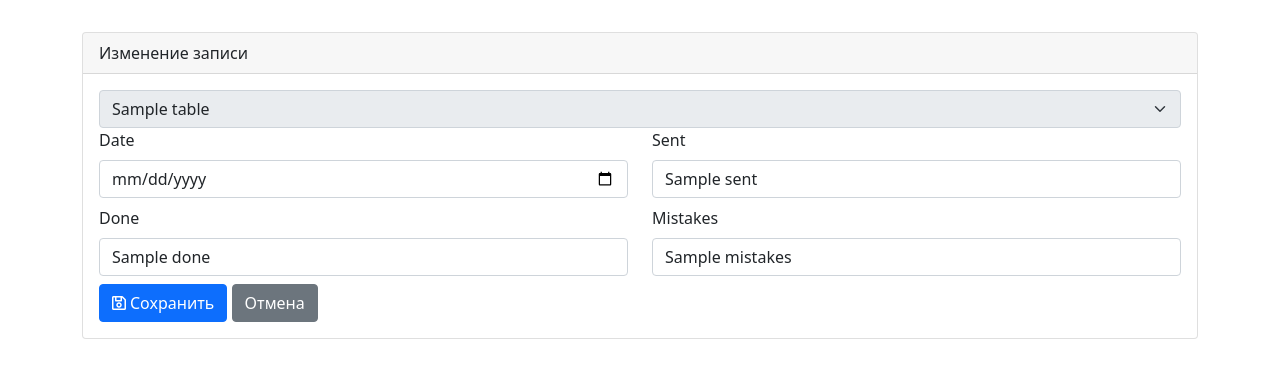
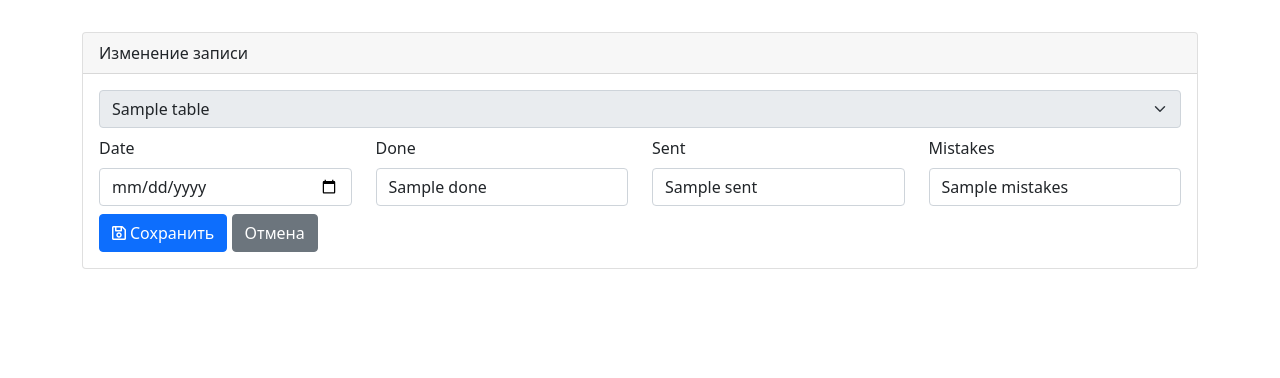
Before and after one commit to kve1989/NumberOKB, a Flask app: template app/templates/data/edit.html in a window 1280 px wide. Shown: the top 378 px of the page. Run offline with Flask 2, Linux system fonts and the light colour scheme; the template is opened without the code that fills it: most values are stand-ins (such as "Sample title", 1, 10 or a date in 2020); form fields are guessed from the names that the template uses; some libraries are stand-ins or nearby versions.

Commit message:
update UI

```diff
--- a/app/templates/data/components/form.html
+++ b/app/templates/data/components/form.html
@@ -1,23 +1,22 @@
 {{ form.csrf_token() }}
 
 <div class="row mb-2">
-    <div class="col-6">
+    <div class="col-3">
         {{ form.date.label(class="form-label") }}
         {{ form.date(class="form-control", value=record.date if record else date) }}
     </div>
 
-    <div class="col-6">
-        {{ form.sent.label(class="form-label") }}
-        {{ form.sent(class="form-control", value=record.sent if record) }}
-    </div>
-</div>
-<div class="row mb-2">
-    <div class="col-6">
+    <div class="col-3">
         {{ form.done.label(class="form-label") }}
         {{ form.done(class="form-control", value=record.done if record) }}
     </div>
 
-    <div class="col-6">
+    <div class="col-3">
+        {{ form.sent.label(class="form-label") }}
+        {{ form.sent(class="form-control", value=record.sent if record) }}
+    </div>
+
+    <div class="col-3">
         {{ form.mistakes.label(class="form-label") }}
         {{ form.mistakes(class="form-control", value=record.mistakes if record) }}
     </div>
--- a/app/templates/data/create.html
+++ b/app/templates/data/create.html
@@ -11,7 +11,9 @@
                     <div class="col">
                         <select class="form-select" name="table" id="">
                             {% for table in tables %}
-                                <option value="{{ table[0] }}" {{ 'selected' if session['table'] in table[0] else '' }}>{{ table[1] }}</option>
+                                <option value="{{ table[0] }}" {{ 'selected' if session['table'] in table[0] else '' }}>
+                                    {{ table[1] }}
+                                </option>
                             {% endfor %}
                         </select>
                     </div>
--- a/app/templates/data/edit.html
+++ b/app/templates/data/edit.html
@@ -7,6 +7,8 @@
         <div class="card-header">Изменение записи</div>
         <div class="card-body">
             <form action="{{ url_for('data_update', id=record.id) }}" method="POST">
+                <div class="row mb-2">
+                    <div class="col">
                         <select class="form-select" name="table" disabled>
                             {% for table in tables %}
                                 <option value="{{ table[0] }}" {{ 'selected' if session['table'] in table[0] else '' }}>
@@ -14,6 +16,8 @@
                                 </option>
                             {% endfor %}
                         </select>
+                    </div>
+                </div>
                 {% include 'data/components/form.html' %}
 
                 <button class="btn btn-primary" type="submit"><i class="far fa-save me-1"></i>Сохранить</button>
```
Lines whose indentation alone changed are shown as unchanged.
